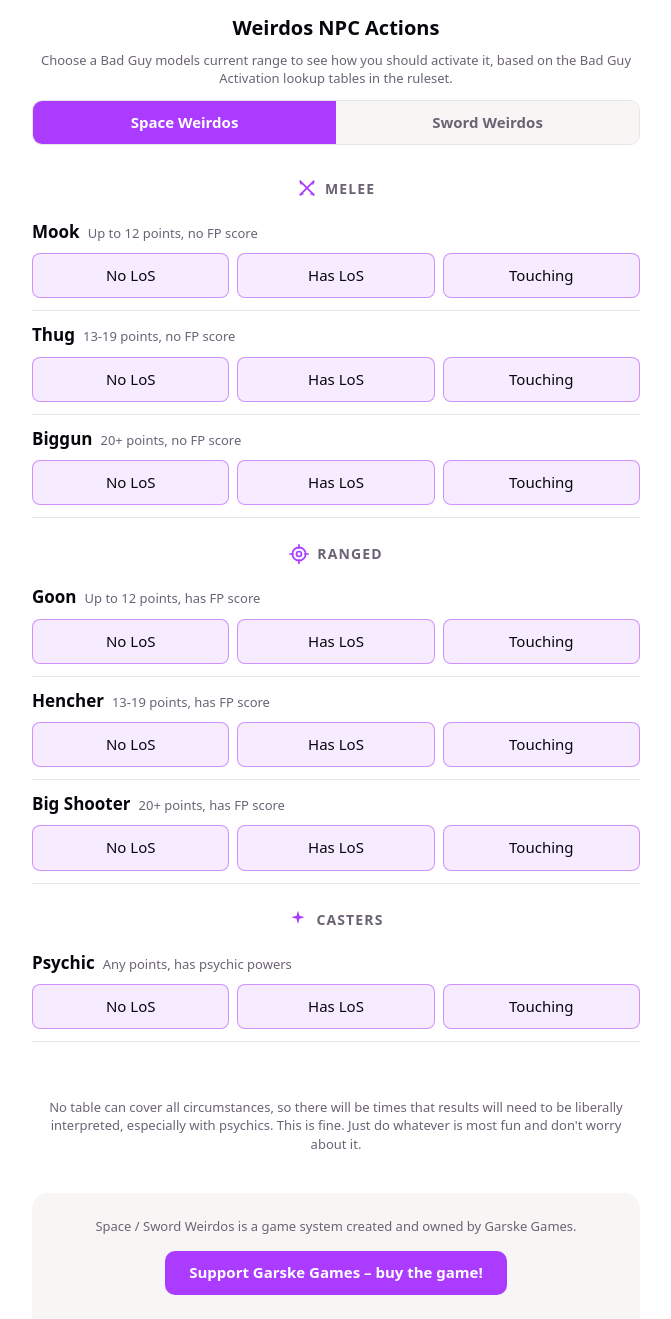
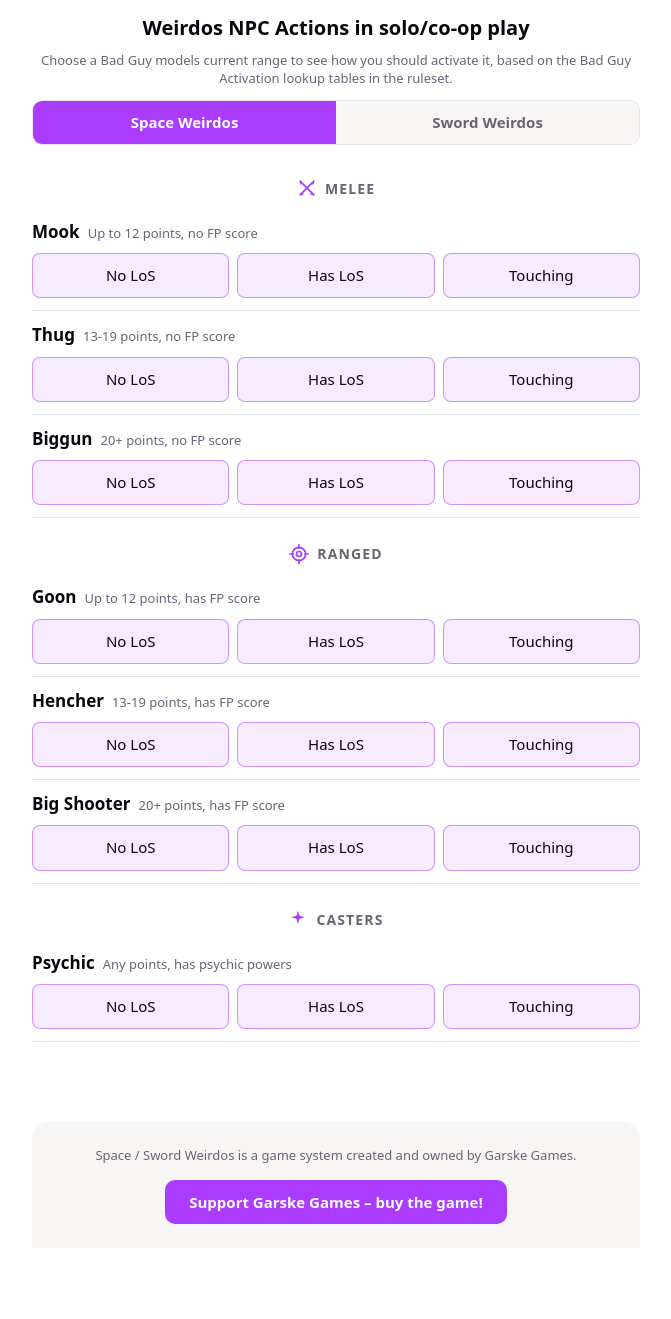
Before and after one commit to thomanil/space-sword-weirdos-npc-actions, a React (Vite) app: page / in a window 1280 px wide. Shown: the whole page, without its empty margins (304-975 px from the left). After the commit the page ends 1248 px from the top, so only its background shows below. Built offline with nearby package versions, Linux system fonts and the light colour scheme.

Commit message:
few more fixes

```diff
--- a/src/App.css
+++ b/src/App.css
@@ -232,3 +232,7 @@
   font-weight: 600;
   cursor: pointer;
 }
+
+.action-result .activation-advice {
+  margin-top: 16px;
+}
--- a/src/App.jsx
+++ b/src/App.jsx
@@ -47,21 +47,24 @@
     <div className="app">
       {!result && (
         <header className="app__header">
-          <h1>Weirdos NPC Actions</h1>
+          <h1>Weirdos NPC Actions in solo/co-op play</h1>
           <p className="activation-instructions">{system.activationAdvice[0]}</p>
           <SystemToggle systems={SYSTEMS} activeKey={system.key} onChange={handleSystemChange} />
         </header>
       )}
       <main className="app__main">
         {result ? (
-          <ActionResult result={result} onNext={() => setResult(null)} />
+          <ActionResult
+            result={result}
+            advice={system.activationAdvice[1]}
+            onNext={() => setResult(null)}
+          />
         ) : (
           <UnitList system={system} onRoll={handleRoll} />
         )}
       </main>
       {!result && (
         <footer className="app__footer">
-          <p className="activation-advice">{system.activationAdvice[1]}</p>
           <div className="game-credit">
             <p className="activation-advice">{system.activationAdvice[2]}</p>
             <a
--- a/src/components/ActionResult.jsx
+++ b/src/components/ActionResult.jsx
@@ -1,4 +1,4 @@
-export default function ActionResult({ result, onNext }) {
+export default function ActionResult({ result, advice, onNext }) {
   const { unitLabel, columnLabel, roll, action, definition } = result
 
   return (
@@ -47,6 +47,7 @@
       <button type="button" className="next-unit-button" onClick={onNext}>
         Next unit
       </button>
+      {advice && <p className="activation-advice">{advice}</p>}
     </div>
   )
 }
```
Also changed, not shown: 2 other files (tests, documents, lock files or other folders).
